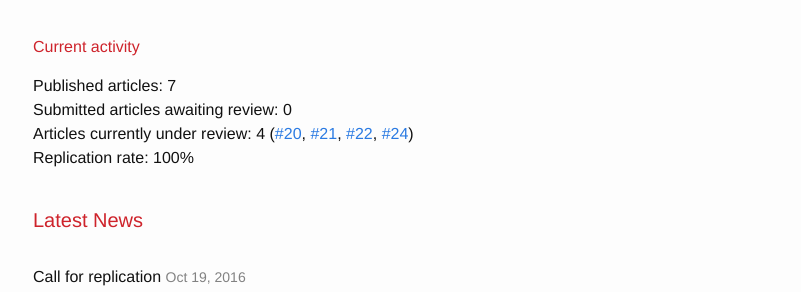
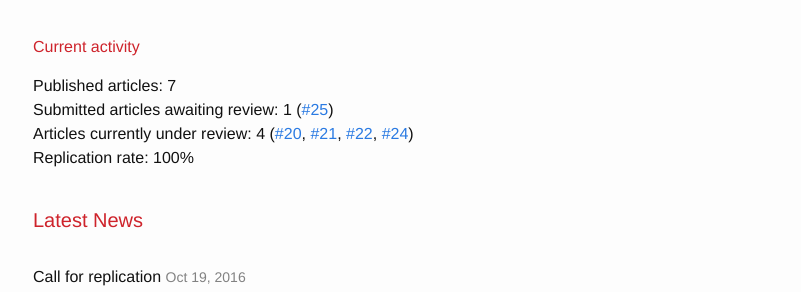
Before and after one commit to ReScience/rescience.github.io, a Jekyll site: the page built from index.md, in a window 1280 px wide and 900 px high, scrolled down 611 px. Shown: the part 159-451 px from the top of the window, without its empty margins (237-1038 px from the left). Built offline with Jekyll 4.4.1, drawn with Linux system fonts in a browser that asks for light colours; our own code applies the rules of GitHub Pages for plain Markdown files.

Commit message:
Updated stats

```diff
--- a/index.md
+++ b/index.md
@@ -25,7 +25,7 @@
 ### Current activity
 
 Published articles: 7
-Submitted articles awaiting review: 0
+Submitted articles awaiting review: 1 ([#25])
 Articles currently under review:	4 ([#20], [#21], [#22], [#24])
 **Replication rate: 100%**
 
@@ -33,5 +33,6 @@
 [#21]: https://github.com/ReScience/ReScience-submission/pull/21
 [#22]: https://github.com/ReScience/ReScience-submission/pull/22
 [#24]: https://github.com/ReScience/ReScience-submission/pull/24
+[#25]: https://github.com/ReScience/ReScience-submission/pull/24
 
 ## Latest News
```
